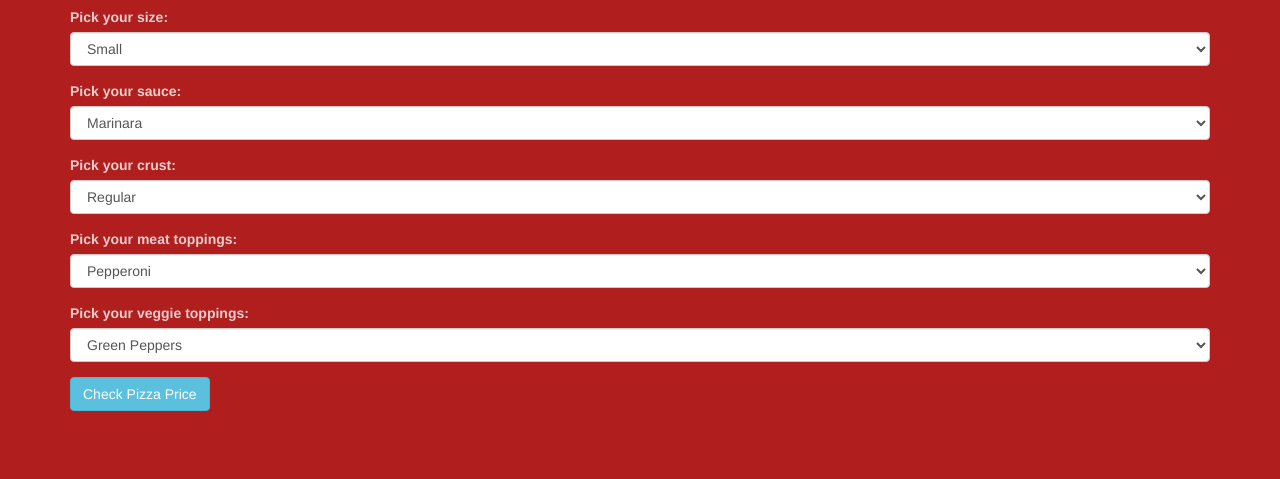
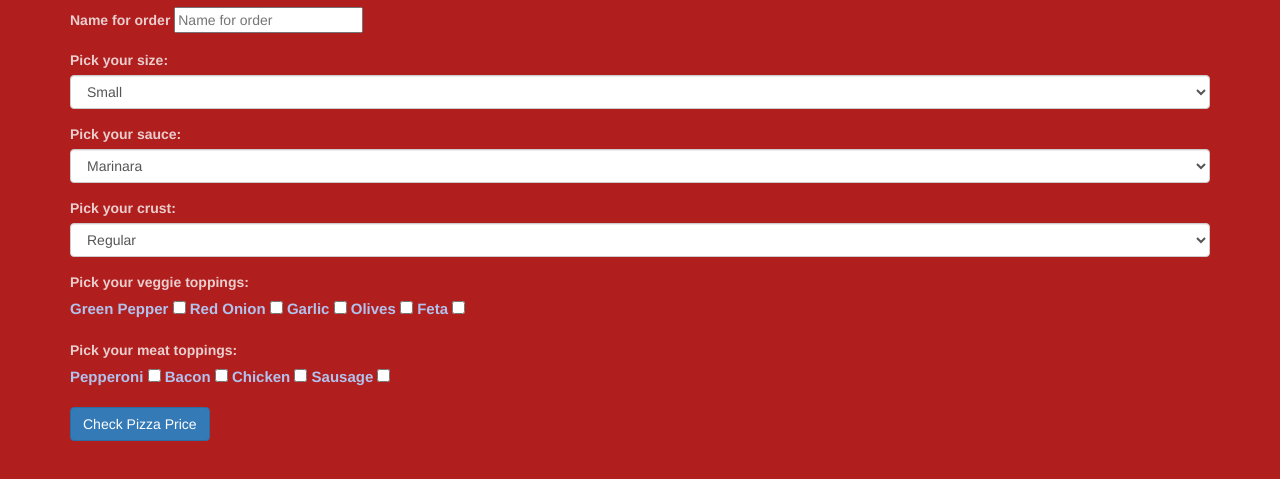
Before and after one commit to srhcrete/pizza-town, a plain HTML site: page index.html in a window 1280 px wide. Shown: the part 281-760 px from the top of the page. Drawn offline with Linux system fonts and the light colour scheme.

Commit message:
add check boxes and function for adding multiple toppings to total price

```diff
--- a/css/styles.css
+++ b/css/styles.css
@@ -9,3 +9,11 @@ background-color: #b11e1e;
   text-align: center;
   text-shadow: black 0 0px 10px;
 }
+#meat-toppings {
+  font-size: 15px;
+  color:#b1c2ed
+}
+#veg-toppings {
+  font-size: 15px;
+  color:#b1c2ed
+}
--- a/index.html
+++ b/index.html
@@ -22,6 +22,10 @@
           <h2>Select your pizza order below</h2>
           <form class="submit" id="pizza-form">
             <div class="form-group">
+              <label for="name">Name for order</label>
+              <input type="text" name="name" placeholder="Name for order">
+            </div>
+            <div class="form-group">
               <label for="select-size">Pick your size:</label>
               <select class="form-control" id="select-size" name="select-size">
                 <option value="9.99">Small</option>
@@ -44,7 +48,7 @@
                 <option value="0">Thin</option>
               </select>
             </div>
-            <div class="form-group">
+            <!-- <div class="form-group">
               <label for="select-meat">Pick your meat toppings:</label>
               <select class="form-control" name="select-meat" id="select-meat">
                 <option value="1.00">Pepperoni</option>
@@ -52,23 +56,43 @@
                 <option value="1.00">Bacon</option>
                 <option value="1.00">Sausage</option>
               </select>
-            </div>
-            <div class="form-group">
+            </div> -->
+            <!-- <div class="form-group">
               <label for="select-veg">Pick your veggie toppings:</label>
               <select class="form-control" name="select-veg" id="select-veg">
                 <option name= "pepper" value="1.00">Green Peppers</option>
                 <option name= "onion" value="1.00">Red Onion</option>
                 <option name= "mushroom" value="1.00">Mushroom</option>
               </select>
+            </div> -->
+              <label for="select-veg-toggings">Pick your veggie toppings:</label>
+              <div class="form-group" id="veg-toppings">
+                <label name="topping">Green Pepper</label>
+                <input type= "checkbox" name= "topping" value="1.00">
+                <label  name="topping">Red Onion</label>
+                <input type= "checkbox" name= "topping" value="1.00">
+                <label name="topping">Garlic</label>
+                <input type= "checkbox" name= "topping" value="1.00">
+                <label name="topping">Olives</label>
+                <input type= "checkbox" name= "topping" value="1.00">
+                <label name="topping">Feta</label>
+                <input type= "checkbox" name= "topping" value="1.00">
             </div>
-            <button type='submit' class='btn btn-info'>Check Pizza Price</button>
+            <label for="select-veg-toggings">Pick your meat toppings:</label>
+            <div class="form-group" id="meat-toppings">
+              <label name="topping">Pepperoni</label>
+              <input type= "checkbox" name= "topping" value="1.00">
+              <label  name="topping">Bacon</label>
+              <input type= "checkbox" name= "topping" value="1.00">
+              <label name="topping">Chicken</label>
+              <input type= "checkbox" name= "topping" value="1.00">
+              <label name="topping">Sausage</label>
+              <input type= "checkbox" name= "topping" value="1.00">
+          </div>
+            <button type='submit' class='btn btn-primary'>Check Pizza Price</button>
           </form>
         </div>
         <div class="container" id='show-pizza'>
-
-        </div>
-        <div class="container">
-
 
         </div>
 
--- a/js/scripts.js
+++ b/js/scripts.js
@@ -4,34 +4,37 @@ function Pizza(size, sauce, crust, meat, veg) {
   this.size = size;
   this.sauce = sauce;
   this.crust = crust;
-  this.meat = meat;
-  this.veg = veg;
-  //this.price = new window.Price(this);
+  this.toppings = toppings;
 }
+
 Pizza.prototype.totalPrice = function() {
-  return (this.size + this.sauce + this.crust + this.meat + this.veg).toFixed(2);
+  return (this.size + this.sauce + this.crust + this.toppings).toFixed(2);
 };
+
+var toppings = 0;
+function sumToppings(){
+  $("input[type=checkbox]:checked").each(function(){
+    toppings += parseInt($(this).val());
+  });
+  $("input[type=checkbox]:checked").prop("checked", false);
+}
+
 
 $(document).ready(function() {
   $('#pizza-form').submit(function(event) {
     event.preventDefault();
-    $('#show-pizza').empty(newPizza);
+    $('#show-pizza').remove();
+    console.log('#show-pizza');
      var selectedSize = parseFloat($('#select-size').val());
      var selectedSauce = parseFloat($('#select-sauce').val());
      var selectedCrust = parseFloat($('#select-crust').val());
-     var selectedMeat = parseFloat($('#select-meat').val());
-     var selectedVeggie = parseFloat($('#select-veg').val());
-     var newPizza = new Pizza (selectedSize, selectedSauce, selectedCrust, selectedMeat, selectedVeggie);
+     sumToppings();
+     var newPizza = new Pizza (selectedSize, selectedSauce, selectedCrust, toppings);
 
 console.log(newPizza.totalPrice());
 $('#show-pizza').append("$" + newPizza.totalPrice());
 console.log(newPizza);
 
-     //addPrices(newPizza);
-     //sum(newPizza);
-
-    //  console.log(newPizza);
-    //  console.log(newPizza.sum(this));
 
    });
 
```
